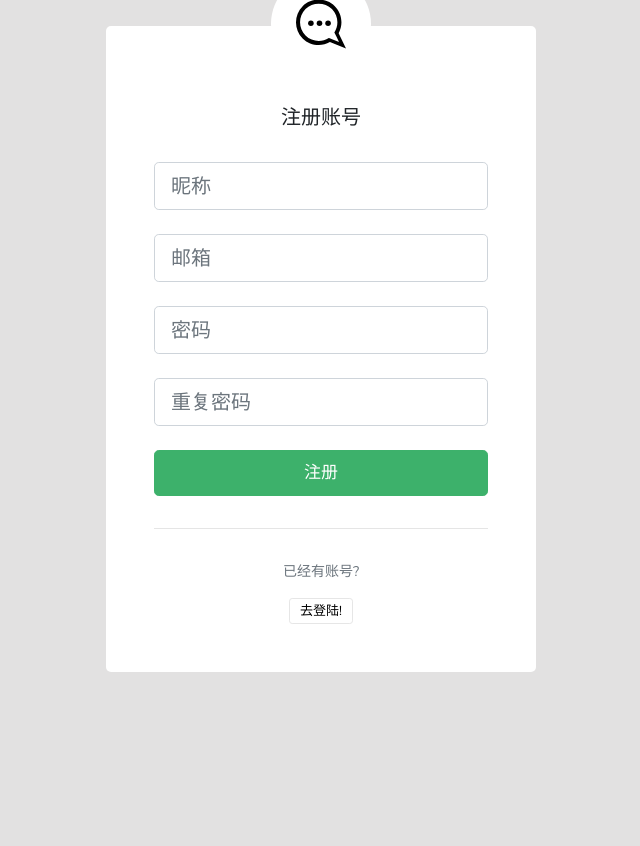
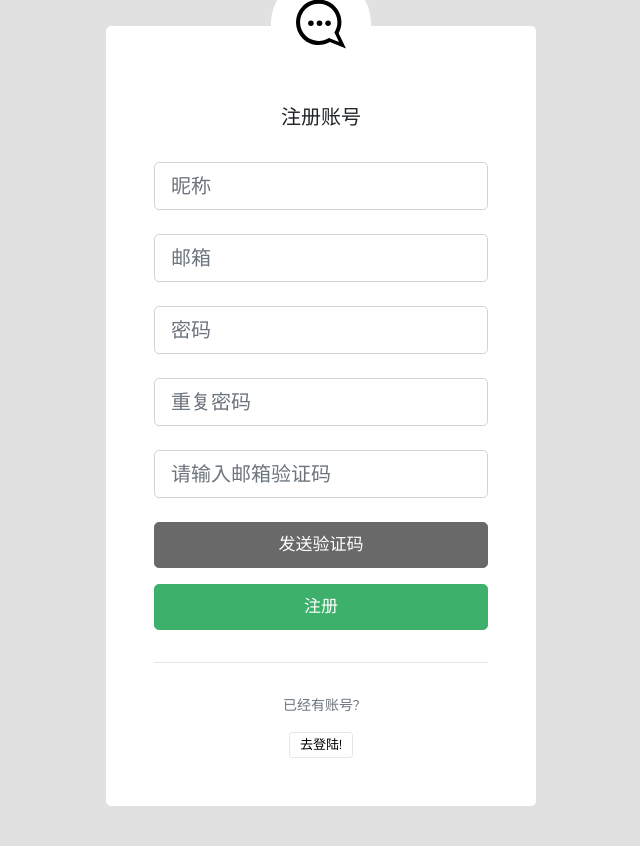
Before and after one commit to liqiu123456123/WeTalk, a Django app: page /register/ in a window 1280 px wide. Shown: the part 72-918 px from the top of the page, without its empty margins (319-959 px from the left). Before the commit the page ends 744 px from the top, so only its background shows below. Run offline with Django 5.2, Linux system fonts and the light colour scheme; parts of the project's set-up code (start-up, migrations or seed data) failed here and were passed over; some libraries are stand-ins or nearby versions.

Commit message:
1.邮箱注册完成

```diff
--- a/account/models.py
+++ b/account/models.py
@@ -14,3 +14,9 @@ class MyUser(AbstractUser):
     # 设置返回值
     def __str__(self):
         return self.name
+
+
+class EmailValid(models.Model):
+    value = models.CharField(max_length = 32)
+    email_address = models.EmailField()
+    times = models.DateTimeField()
--- a/account/urls.py
+++ b/account/urls.py
@@ -6,5 +6,6 @@ from . import views
 urlpatterns = [
     path("", views.index, name="index"),
     path("login/", views.user_login, name="login"),
-    path("register/", views.register, name="register")
+    path("register/", views.register, name="register"),
+    path('send_code/', views.send_verification_code, name='send_verification_code'),
 ]
--- a/account/views.py
+++ b/account/views.py
@@ -1,15 +1,17 @@
+import datetime
+
 from django.contrib.auth.decorators import login_required
 from django.shortcuts import render, redirect
-from django.contrib.auth import logout
 from django.urls import reverse
-from django.contrib.auth import authenticate
-
-from django.contrib.auth import authenticate, login
+from django.contrib.auth import authenticate, login, logout
 from django.contrib.auth.backends import ModelBackend
 from django.db.models import Q
-
-from account.models import MyUser
-
+from account.models import MyUser,EmailValid
+import random
+from django.core.mail import EmailMessage
+from django.http import JsonResponse
+from django.views.decorators.csrf import csrf_exempt
+from django.views.decorators.http import require_POST
 
 class CustomBackend(ModelBackend):
     def authenticate(self, request, username=None, password=None, **kwargs):
@@ -17,8 +19,43 @@ class CustomBackend(ModelBackend):
             user = MyUser.objects.get(Q(email=username))
             if user.check_password(password):
                 return user
-        except Exception as e:  #可以捕获除与程序退出sys.exit()相关之外的所有异常
+        except Exception as e:  # 可以捕获除与程序退出sys.exit()相关之外的所有异常
             return None
+
+
+# 生成随机验证码的函数
+def generate_verification_code(length=6):
+    return ''.join(random.choices('0123456789', k=length))
+
+
+def send_verification_code(request):
+    # 获取请求中的邮箱地址
+    email = request.POST.get('email')
+    if not email:
+        return JsonResponse({'error': 'Email is required.'}, status=400)
+
+        # 生成验证码
+    verification_code = generate_verification_code()
+
+    # 存储验证码（例如，在用户的session中）
+    request.session['verification_code'] = verification_code
+
+    # 发送邮件
+    subject = '注册激活码'
+    body = f'你的注册激活码: {verification_code}'
+    print("shoujian", email)
+    email_message = EmailMessage(subject, body, to=[email])
+    email_message.send()
+
+    e = EmailValid()  # 实例化表
+    e.email_address = email  # 存入注册邮箱
+    e.value = verification_code  # 存入验证码
+    e.times = datetime.datetime.now()  # 存入时间
+    e.save()  # 保存入数据库
+    # 返回响应
+    return JsonResponse({'message': '注册激活码发送成功'}, status=200)
+
+
 @login_required
 def index(request):
     return render(request, "index.html")
@@ -55,13 +92,16 @@ def register(request):
         password = request.POST.get('password', '')
         email = request.POST.get('email', '')
         repeat_password = request.POST.get('repeat_password', '')
-
+        email_code = request.POST.get('email_verification_code', '')
+        db_code = EmailValid.objects.filter(email_address=email).order_by('-times').first()
         # Check for existing username
-        if MyUser.objects.filter(username=username).exists():
-            tips = '用户已存在'
+        if MyUser.objects.filter(email=email).exists():
+            tips = '邮箱已注册'
             # Check for password consistency
         elif repeat_password != password:
             tips = '两次密码输入不一致'
+        elif email_code != db_code.value:
+            tips = '验证码错误'
         else:
             # Create the user with the provided information
             try:
--- a/templates/register.html
+++ b/templates/register.html
@@ -5,7 +5,7 @@
     <meta name="viewport"
           content="width=device-width, user-scalable=no, initial-scale=1.0, maximum-scale=1.0, minimum-scale=1.0">
     <meta http-equiv="X-UA-Compatible" content="ie=edge">
-    <title>Soho - Chat and Discussion Platform</title>
+    <title>欢迎注册WeTalk</title>
 
     <!-- Favicon -->
     <link rel="icon" href="/static/media/img/favicon.png" type="image/png">
@@ -57,6 +57,15 @@
             <input type="password" name="repeat_password" class="form-control" placeholder="重复密码" required>
         </div>
         {% endif %}
+
+    <!-- 添加获取邮箱验证码的输入框 -->
+    <div class="form-group input-group-lg">
+        <input type="text" name="email_verification_code" class="form-control" placeholder="请输入邮箱验证码" required>
+    </div>
+    <!-- 添加一个按钮或链接来发送验证码 -->
+    <div class="form-group">
+        <button type="button" class="btn btn-secondary btn-lg btn-block" id="send-verification-code">发送验证码</button>
+    </div>
     <div>{{ tips }}</div>
         <button class="btn btn-primary btn-lg btn-block">注册</button>
         <hr>
@@ -66,7 +75,41 @@
     <!-- ./ form -->
 
 </div>
+<script src="https://code.jquery.com/jquery-3.6.0.min.js"></script>
+<script>
+$(document).ready(function() {
+    $('#send-verification-code').click(function() {
+         // 禁用按钮，防止用户重复点击
+        $(this).prop('disabled', true);
 
+        // 改变按钮文本
+        $(this).text('已发送');
+        var csrfToken = $('input[name="csrfmiddlewaretoken"]').val();
+        console.log(csrfToken);
+        var email = $('input[name="email"]').val(); // 假设你的邮箱输入框的name属性为"email"
+        if (!email) {
+            $('#tips').text('请输入邮箱地址');
+            return;
+        }
+
+        $.ajax({
+            url: '../send_code/',
+            type: 'POST',
+            data: { email: email,csrfmiddlewaretoken: csrfToken},
+            success: function(response) {
+                if (response.message) {
+                    $('#tips').text(response.message);
+                } else {
+                    $('#tips').text('未知错误');
+                }
+            },
+            error: function(xhr, status, error) {
+                $('#tips').text('发送验证码失败: ' + error);
+            }
+        });
+    });
+});
+</script>
 <!-- JQuery -->
 <script src="https://www.jq22.com/jquery/jquery-1.10.2.js"></script>
 
```
Also changed, not shown: WeTalk/settings.py (+14 -8 lines), account/migrations/0001_initial.py (added), account/migrations/0002_alter_myuser_email.py (added), db.sqlite3.
